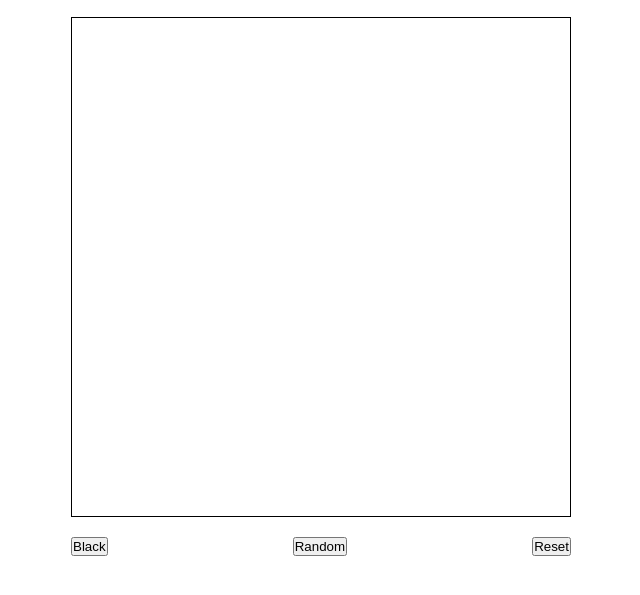
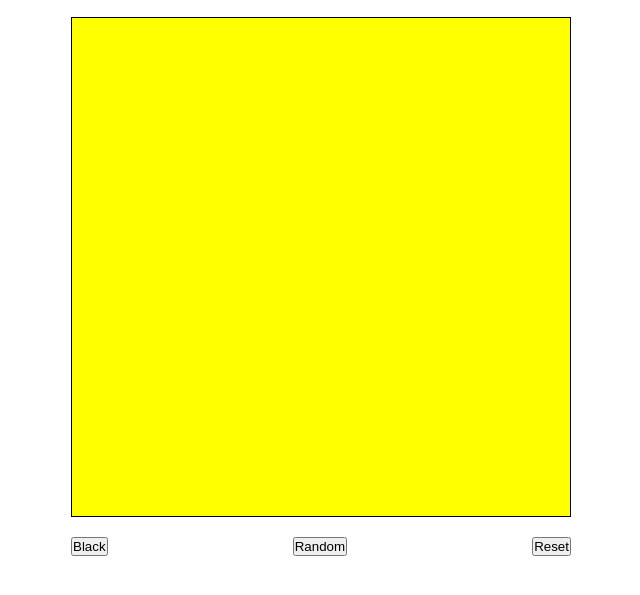
Before and after one commit to CDVarias/odin-etch-a-sketch, a plain HTML site: page index.html in a window 1280 px wide. Shown: the part 59-654 px from the top of the page, without its empty margins (319-959 px from the left). Drawn offline with Linux system fonts and the light colour scheme.

Commit message:
Create Board Function

```diff
--- a/index.html
+++ b/index.html
@@ -12,9 +12,7 @@
         <h6>Select size:</h6>
         <button id = "popup">Click</button>
     </div>
-    <div class="container">
-
-    </div>
+    <div class="board"></div>
     <div class="footer">
         <button>Black</button>
         <button>Random</button>
--- a/script.js
+++ b/script.js
@@ -0,0 +1,19 @@
+document.addEventListener("DOMContentLoaded",function(){
+    createBoard(32);
+    console.log("hi");
+})
+
+function createBoard(size){
+    let board = document.querySelector(".board");
+
+    board.style.gridTemplateColumns = `repeat(${size}, 1fr)`;
+    board.style.gridTemplateRows = `repeat(${size}, 1fr)`;
+
+    let numDivs = size * size;
+
+    for(let i = 0; i < numDivs; i++){
+        let div = document.createElement("div");
+        div.style.backgroundColor = "yellow";
+        board.insertAdjacentElement("beforeend",div);
+    }
+}
--- a/styles.css
+++ b/styles.css
@@ -30,7 +30,7 @@ body{
 
 }
 
-.container{
+.board{
     width: 500px;
     height: 500px;
     display: grid;
```
